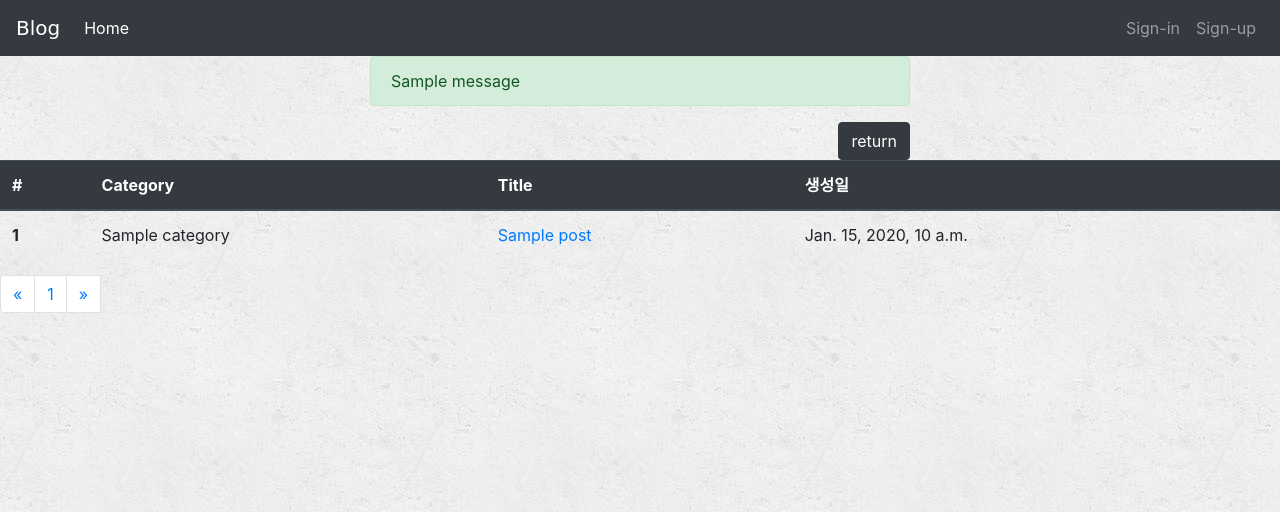
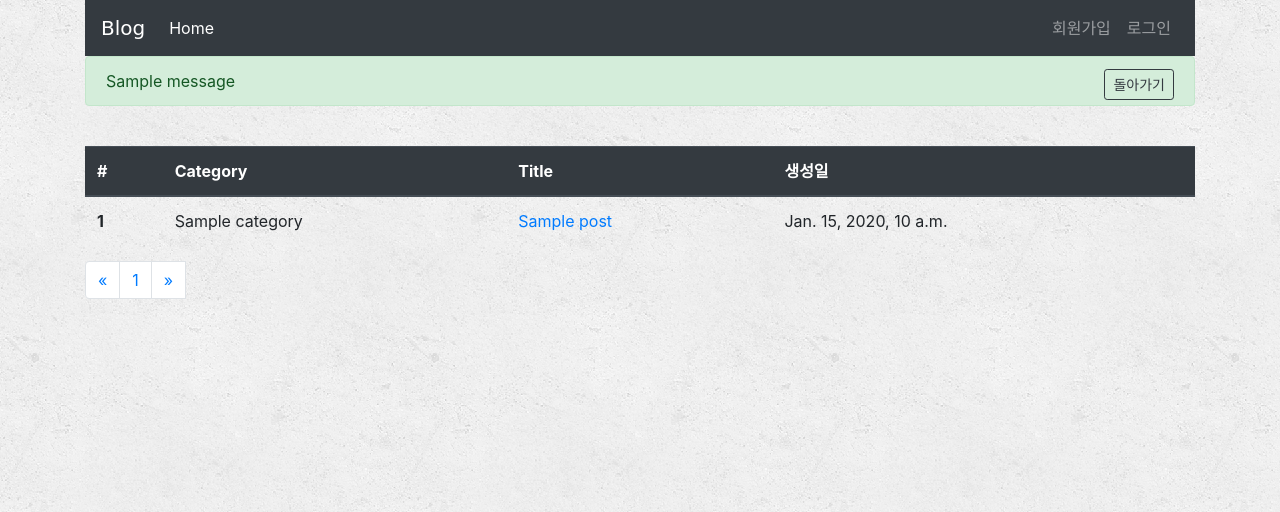
Before and after one commit to wps10-behind/blog-django, a Django app: page / in a window 1280 px wide. Shown: the top 512 px of the page. Run offline with Django 3.2, Linux system fonts and the light colour scheme; tables that the repository leaves empty hold one stand-in row (values such as "Sample post"); one stand-in notice (Sample message) is shown; some libraries are stand-ins or nearby versions.

Commit message:
update base templates and social login naver

```diff
--- a/blog/templates/blog/post_list.html
+++ b/blog/templates/blog/post_list.html
@@ -3,6 +3,7 @@
 {% endblock %}
 
 {% block content %}
+<br>
 <table class="table">
   <thead class="thead-dark">
     <tr>
--- a/config/settings.py
+++ b/config/settings.py
@@ -47,7 +47,8 @@ INSTALLED_APPS = [
     'allauth',
     'allauth.account',
     'allauth.socialaccount',
-    'allauth.socialaccount.providers.facebook'
+    'allauth.socialaccount.providers.facebook',
+    'allauth.socialaccount.providers.naver',
 ]
 
 MIDDLEWARE = [
--- a/layout/base.html
+++ b/layout/base.html
@@ -9,12 +9,15 @@
 
 </head>
 <body>
+<div class="container">
+    <div class="row">
+        <div class="col"></div>
+            <div class="col-12">
                 <nav class="navbar navbar-expand-lg navbar-dark bg-dark">
                     <a class="navbar-brand mb-0 h1" href="{% url 'blog:index' %}">Blog</a>
                     <button class="navbar-toggler" type="button" data-toggle="collapse" data-target="#navbarSupportedContent" aria-controls="navbarSupportedContent" aria-expanded="false" aria-label="Toggle navigation">
                         <span class="navbar-toggler-icon"></span>
                     </button>
-
                     <div class="collapse navbar-collapse" id="navbarSupportedContent">
                         <ul class="navbar-nav mr-auto">
                             <li class="nav-item active">
@@ -26,44 +29,45 @@
                             </li>
                             {% endif %}
                         </ul>
-
                         <ul class="navbar-nav justify-content-end">
-
                             {% if user.is_authenticated %}
+                            <span class="navbar-text">
+                                {{user}}님
+                            </span>
                             <li class="nav-item">
-            <a class="nav-link" href="#">Sign-out</a>
+                                <a class="nav-link" href="{% url 'account_logout' %}">로그아웃</a>
                             </li>
                             {% else %}
                             <li class="nav-item">
-            <a class="nav-link" href="#">Sign-in</a>
+                                <a class="nav-link" href="{% url 'account_signup' %}">회원가입</a>
                             </li>
-
                             <li class="nav-item">
-            <a class="nav-link" href="#">Sign-up</a>
+                                <a class="nav-link" href="{% url 'account_login' %}">로그인</a>
                             </li>
                             {% endif %}
                         </ul>
                     </div>
                 </nav>
 
-<div class="container">
                 {% if messages %}
-    <div class="row">
-        <div class="col"></div>
-        <div class="col-6">
                 {% for message in messages %}
-            <div class="alert alert-{{message.tags}}">{{message}}</div>
+                <div class="alert alert-{{message.tags}}">
+                    {{message}}
+                    <a href="{% url 'blog:index' %}" class="btn btn-outline-dark btn-sm" style="float:right">돌아가기</a>
+                </div>
                 {% endfor %}
-            <a href="{% url 'blog:index' %}" type="button" class="btn btn-dark" style="float:right">return</a>
+
+                {% endif %}
+
+                {% block content %}
+                {% endblock %}
             </div>
             <div class="col"></div>
         </div>
-    {% endif %}
     </div>
 
-    {% block content %}
 
-    {% endblock %}
+
     <script src="https://code.jquery.com/jquery-3.3.1.slim.min.js" integrity="sha384-q8i/X+965DzO0rT7abK41JStQIAqVgRVzpbzo5smXKp4YfRvH+8abtTE1Pi6jizo" crossorigin="anonymous"></script>
     <script src="https://cdnjs.cloudflare.com/ajax/libs/popper.js/1.14.7/umd/popper.min.js" integrity="sha384-UO2eT0CpHqdSJQ6hJty5KVphtPhzWj9WO1clHTMGa3JDZwrnQq4sF86dIHNDz0W1" crossorigin="anonymous"></script>
     <script src="https://stackpath.bootstrapcdn.com/bootstrap/4.3.1/js/bootstrap.min.js" integrity="sha384-JjSmVgyd0p3pXB1rRibZUAYoIIy6OrQ6VrjIEaFf/nJGzIxFDsf4x0xIM+B07jRM" crossorigin="anonymous"></script>
```
Also changed, not shown: accounts/templates/account/login.html (deleted). Lines whose indentation alone changed are shown as unchanged.
